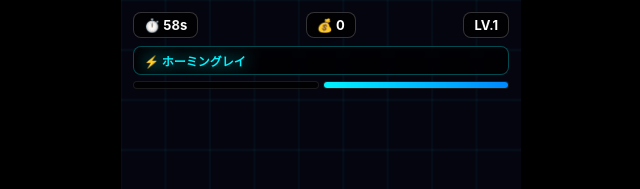
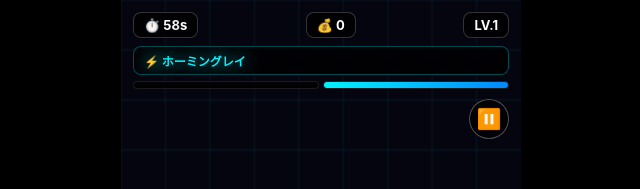
Before and after one commit to tositosi0/test2, a React (Vite) app: page / in a window 1280 px wide. Both pictures are taken after a click on the button "▶ DEPLOY". Shown: the top 189 px of the page, without its empty margins (319-959 px from the left). Built offline with nearby package versions, Linux system fonts and the light colour scheme.

Commit message:
Add pause button and menu

```diff
--- a/src/Game.jsx
+++ b/src/Game.jsx
@@ -77,7 +77,7 @@ function App() {
                 const nextStage = res.won ? playerData.stage + 1 : playerData.stage;
                 setPlayerData(p => ({ ...p, coins: p.coins + reward, stage: Math.max(p.stage, nextStage) }));
                 setScene('result');
-            }} />}
+            }} onAbort={() => setScene('home')} />}
             {scene === 'result' && <ResultScreen res={gameResult} onHome={() => setScene('home')} />}
         </div>
     );
@@ -141,7 +141,7 @@ function ResultScreen({ res, onHome }) {
     );
 }
 
-function GameScreen({ stage, baseStats, onEnd }) {
+function GameScreen({ stage, baseStats, onEnd, onAbort }) {
     const canvasRef = useRef(null);
     const requestRef = useRef();
     const startMaxHp = 100 * (1 + baseStats.hp * 0.25);
@@ -151,6 +151,7 @@ function GameScreen({ stage, baseStats, onEnd }) {
     const [lv, setLv] = useState(1);
     const [time, setTime] = useState(0);
     const [paused, setPaused] = useState(false);
+    const [pauseMenu, setPauseMenu] = useState(false);
     const [options, setOptions] = useState([]);
     const [coins, setCoins] = useState(0);
     const [weaponList, setWeaponList] = useState(['kunai']);
@@ -331,6 +332,7 @@ function GameScreen({ stage, baseStats, onEnd }) {
             g.current.passives[opt.id] = opt.lv;
             if (opt.id === 'maxhp') { setMaxHp(h => h * 1.2); setHp(h => h * 1.2); }
         }
+        setOptions([]);
         setPaused(false);
     };
 
@@ -635,8 +637,28 @@ function GameScreen({ stage, baseStats, onEnd }) {
                     <div className="hud-bar"><div className="hud-bar-fill exp-bar" style={{ width: `${Math.min(100, exp / g.current.nextExp * 100)}%` }}></div></div>
                     <div className="hud-bar"><div className="hud-bar-fill hp-bar" style={{ width: `${Math.min(100, hp / maxHp * 100)}%` }}></div></div>
                 </div>
+                {!paused && (
+                    <button
+                        className="pause-button"
+                        onClick={() => { setPaused(true); setPauseMenu(true); }}
+                    >
+                        ⏸️
+                    </button>
+                )}
             </div>
-            {paused && options.length > 0 && (
+            {
+                pauseMenu && (
+                    <div className="pause-overlay">
+                        <div className="pause-title">PAUSED</div>
+                        <div className="pause-options">
+                            <button className="pause-btn resume" onClick={() => { setPauseMenu(false); setPaused(false); }}>▶ RESUME</button>
+                            <button className="pause-btn home" onClick={onAbort}>🏠 HOME</button>
+                        </div>
+                    </div>
+                )
+            }
+            {
+                paused && options.length > 0 && (
                     <div className="levelup-overlay">
                         <div className="levelup-title">⚡ LEVEL UP!</div>
                         <div className="levelup-options">
@@ -653,8 +675,9 @@ function GameScreen({ stage, baseStats, onEnd }) {
                             ))}
                         </div>
                     </div>
-            )}
-        </div>
+                )
+            }
+        </div >
     );
 }
 
--- a/src/index.css
+++ b/src/index.css
@@ -679,3 +679,101 @@ code {
 .shop-section::-webkit-scrollbar-thumb:hover {
   background: rgba(0, 243, 255, 0.5);
 }
+
+/* === PAUSE MENU === */
+.pause-button {
+  width: 40px;
+  height: 40px;
+  border-radius: 50%;
+  background: rgba(0, 0, 0, 0.6);
+  border: 1px solid rgba(255, 255, 255, 0.3);
+  color: #fff;
+  font-size: 20px;
+  cursor: pointer;
+  display: flex;
+  align-items: center;
+  justify-content: center;
+  margin-top: 10px;
+  margin-left: auto;
+  pointer-events: auto;
+  transition: all 0.2s;
+  backdrop-filter: blur(5px);
+}
+
+.pause-button:hover {
+  background: rgba(0, 243, 255, 0.2);
+  border-color: #00f3ff;
+  transform: scale(1.1);
+}
+
+.pause-overlay {
+  position: absolute;
+  inset: 0;
+  background: rgba(0, 0, 0, 0.85);
+  display: flex;
+  flex-direction: column;
+  align-items: center;
+  justify-content: center;
+  z-index: 200;
+  backdrop-filter: blur(8px);
+  animation: fade-in 0.2s ease-out;
+}
+
+.pause-title {
+  font-size: 32px;
+  font-weight: 900;
+  color: #fff;
+  margin-bottom: 40px;
+  letter-spacing: 5px;
+  text-shadow: 0 0 20px rgba(255, 255, 255, 0.5);
+  animation: scale-in 0.3s ease-out;
+}
+
+.pause-options {
+  display: flex;
+  flex-direction: column;
+  gap: 20px;
+  width: 200px;
+}
+
+.pause-btn {
+  padding: 15px;
+  border-radius: 10px;
+  border: none;
+  font-size: 16px;
+  font-weight: bold;
+  cursor: pointer;
+  letter-spacing: 2px;
+  transition: all 0.2s;
+  animation: slide-in 0.3s ease-out backwards;
+}
+
+.pause-btn:hover {
+  transform: scale(1.05);
+}
+
+.pause-btn:active {
+  transform: scale(0.95);
+}
+
+.pause-btn.resume {
+  background: #00f3ff;
+  color: #000;
+  box-shadow: 0 0 20px rgba(0, 243, 255, 0.4);
+}
+
+.pause-btn.resume:hover {
+  box-shadow: 0 0 30px rgba(0, 243, 255, 0.6);
+}
+
+.pause-btn.home {
+  background: transparent;
+  border: 2px solid #ff4444;
+  color: #ff4444;
+  animation-delay: 0.1s;
+}
+
+.pause-btn.home:hover {
+  background: rgba(255, 68, 68, 0.1);
+  box-shadow: 0 0 20px rgba(255, 68, 68, 0.4);
+}
```
Lines whose indentation alone changed are shown as unchanged.
